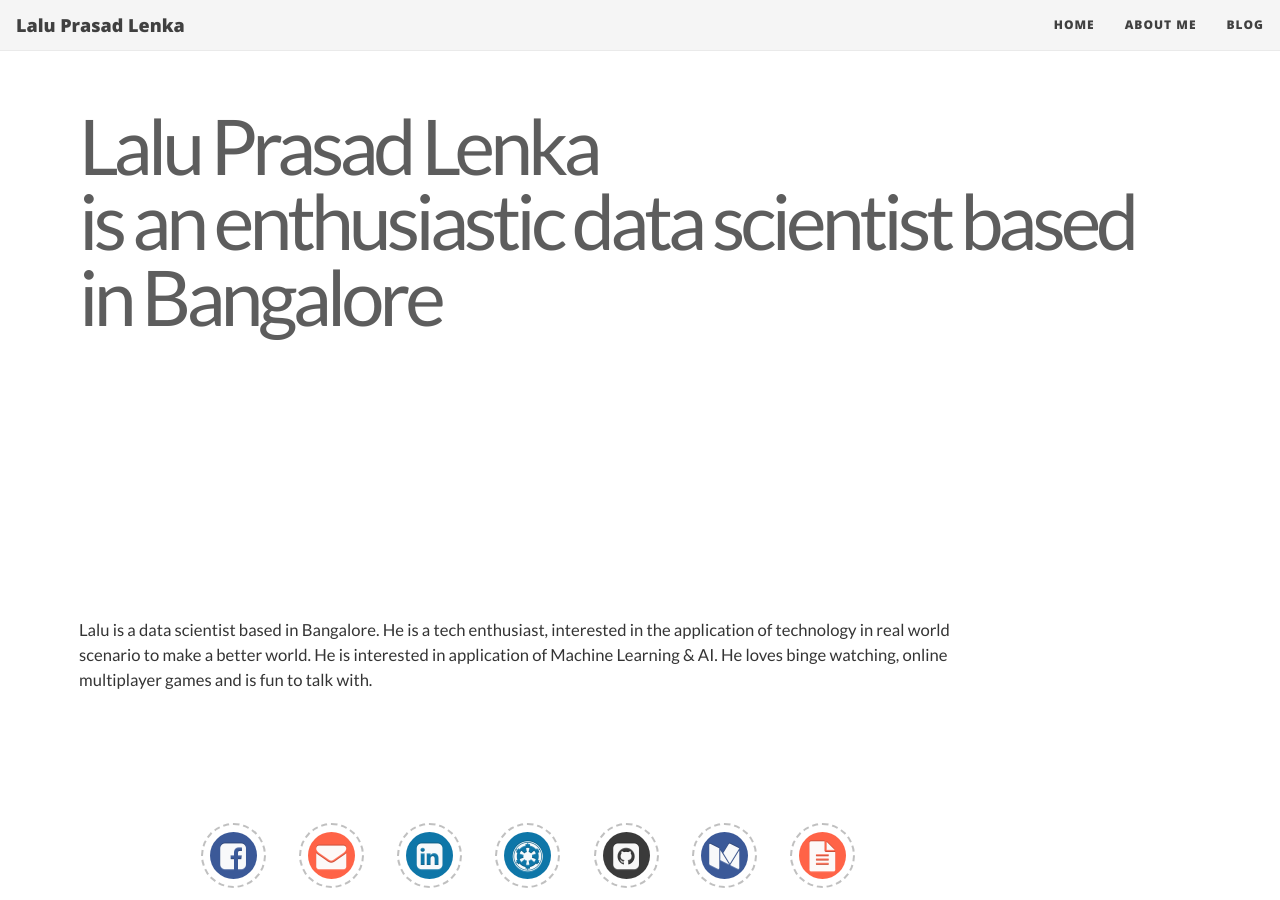
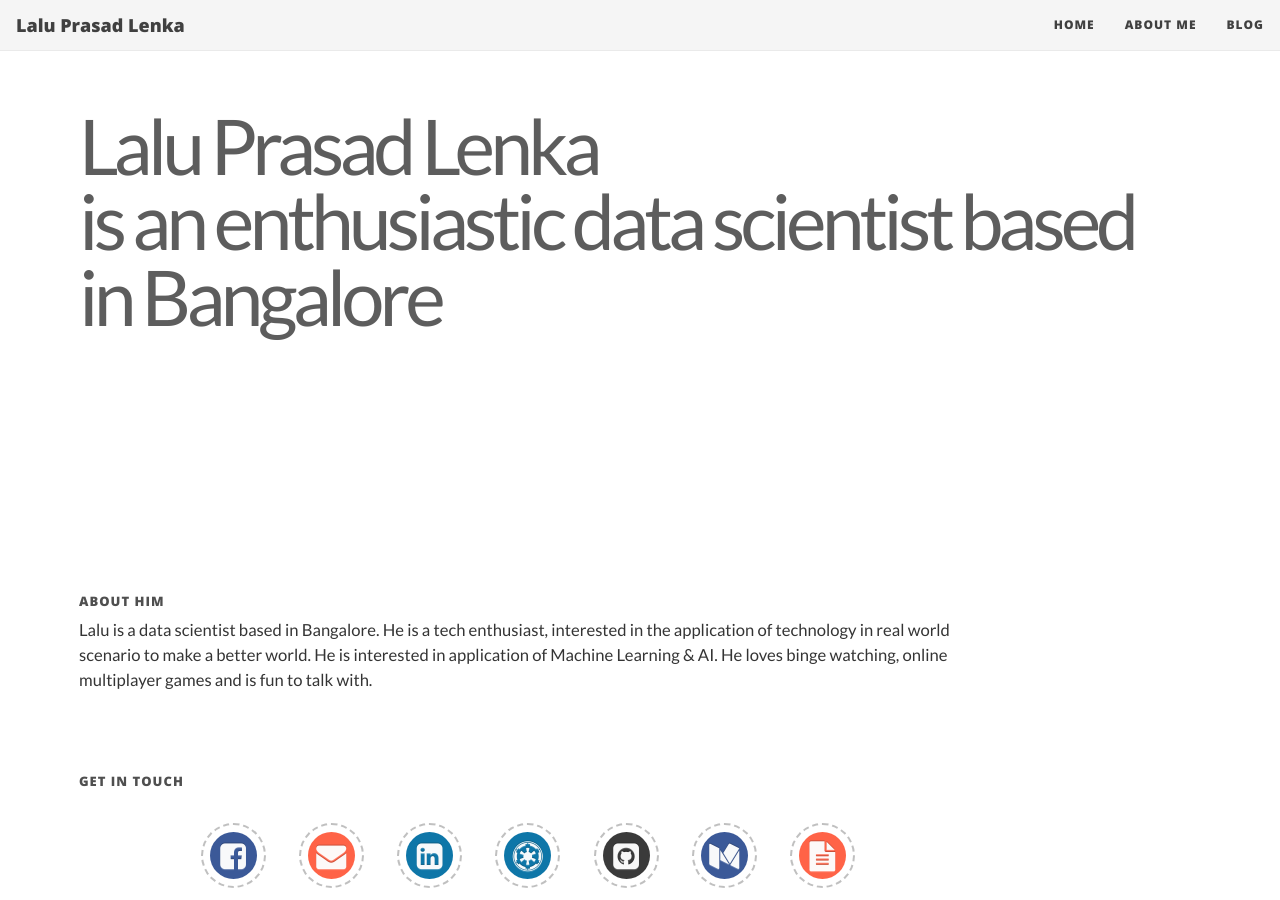
Before and after one commit to Lplenka/lplenka.github.io, a Jekyll site: the page built from aboutme.html, in a window 1280 px wide and 900 px high, scrolled down 64 px. Built offline with Jekyll 4.4.1, drawn with Linux system fonts in a browser that asks for light colours; nearby versions of some CDN libraries.

Commit message:
Bugfixes

```diff
--- a/_config.yml
+++ b/_config.yml
@@ -11,6 +11,8 @@
 
 # Your name to show in the footer
 author: Lalu Prasad Lenka
+
+email: laluprasad.lenka95@gmail.com
 
 # --- List of links in the navigation bar --- #
 
--- a/_includes/masthead.html
+++ b/_includes/masthead.html
@@ -20,11 +20,11 @@
         </a>
       </div>
     {% endif %}
-    {% if user.email %}
+    {% if site.email %}
       <div class="{{ metadata_styles }}">
         {% octicon mail height:20 class:"mr-2 v-align-middle" fill:{{ icon_color }} aria-label:email %}
-        <a href="mailto:{{ user.email }}" {% if site.style == 'dark' %}class="text-white"{% endif %}>
-          {{ user.email }}
+        <a href="mailto:{{ site.email }}" {% if site.style == 'dark' %}class="text-white"{% endif %}>
+          Lplenka@gmail
         </a>
       </div>
     {% endif %}
--- a/assets/css/lalu.css
+++ b/assets/css/lalu.css
@@ -118,7 +118,7 @@
 }
 
 h4 {
-  color: rgba(255, 255, 255, 0.75);
+  color: rgba(20, 20, 20, 0.75);
   font-size: 13px;
   text-transform: uppercase;
 }
--- a/assets/css/pygment_highlights.css
+++ b/assets/css/pygment_highlights.css
@@ -1,4 +1,4 @@
-/* .highlight  { background: #ffffff; } Dean commented out */
+/* .highlight  { background: #ffffff; }  */
 /* .highlight pre { background-color: #fff; font-size: 16px } */
 .highlight .c { color: #999988; font-style: italic } /* Comment */
 .highlight .err { color: #a61717; background-color: #e3d2d2 } /* Error */
--- a/assets/js/lalu.js
+++ b/assets/js/lalu.js
@@ -13,7 +13,7 @@
 			sentence: "has worked with many deep learning frameworks",
 		},
 		{
-			sentence: "has worked with deployed models on Cloud",
+			sentence: "has deployed Machine Learning and Deep Learning models on Cloud",
 		},
 		{
 
@@ -29,7 +29,7 @@
 			sentence:"has strong communication skills",
 		},
 		{
-                           sentence:"has ability to present findings to a non-technical audience.",
+        	sentence:"has ability to present findings to a non-technical audience",
 
 		},
 
--- a/assets/js/main.js
+++ b/assets/js/main.js
@@ -1,4 +1,4 @@
-// Dean Attali / Beautiful Jekyll 2020
+
 
 var BeautifulJekyllJS = {
 
```
Also changed, not shown: _posts/2016-09-16-summer-internship.md (+1 -1 lines), 1 other file.
